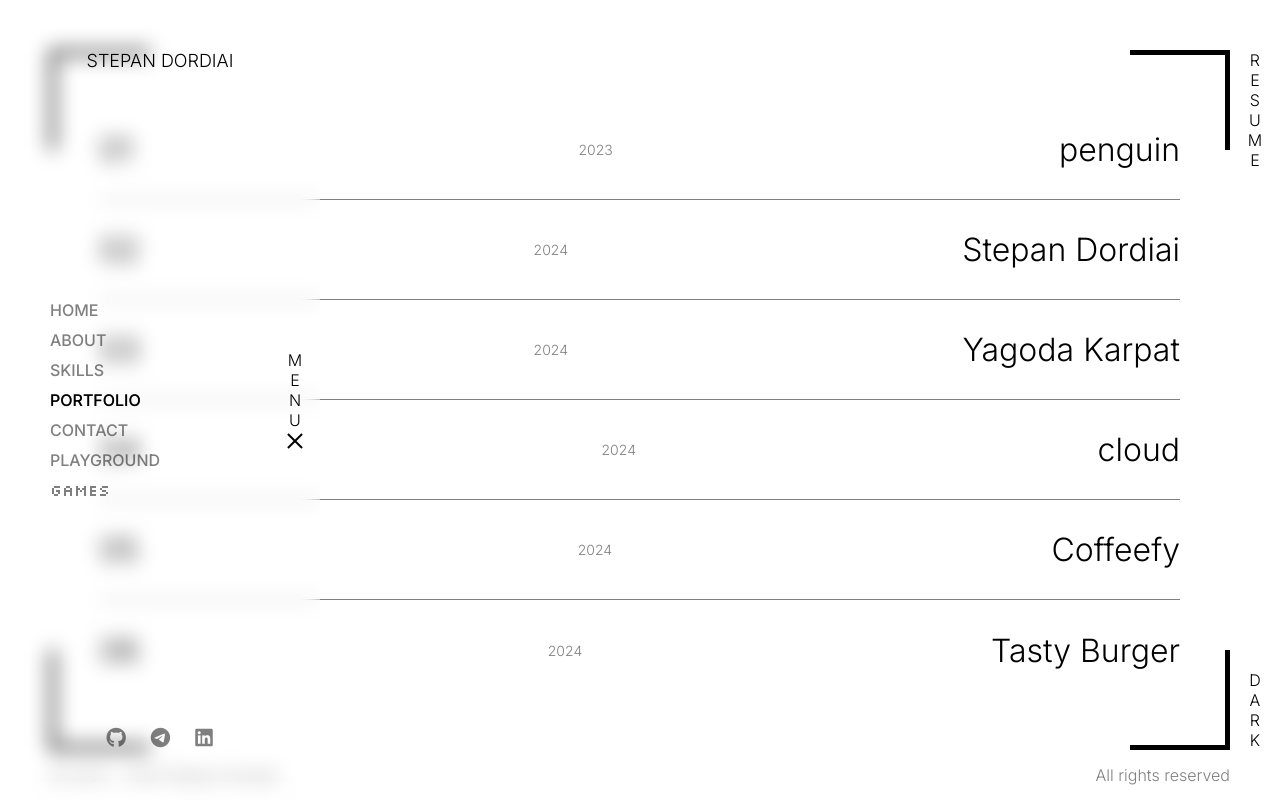
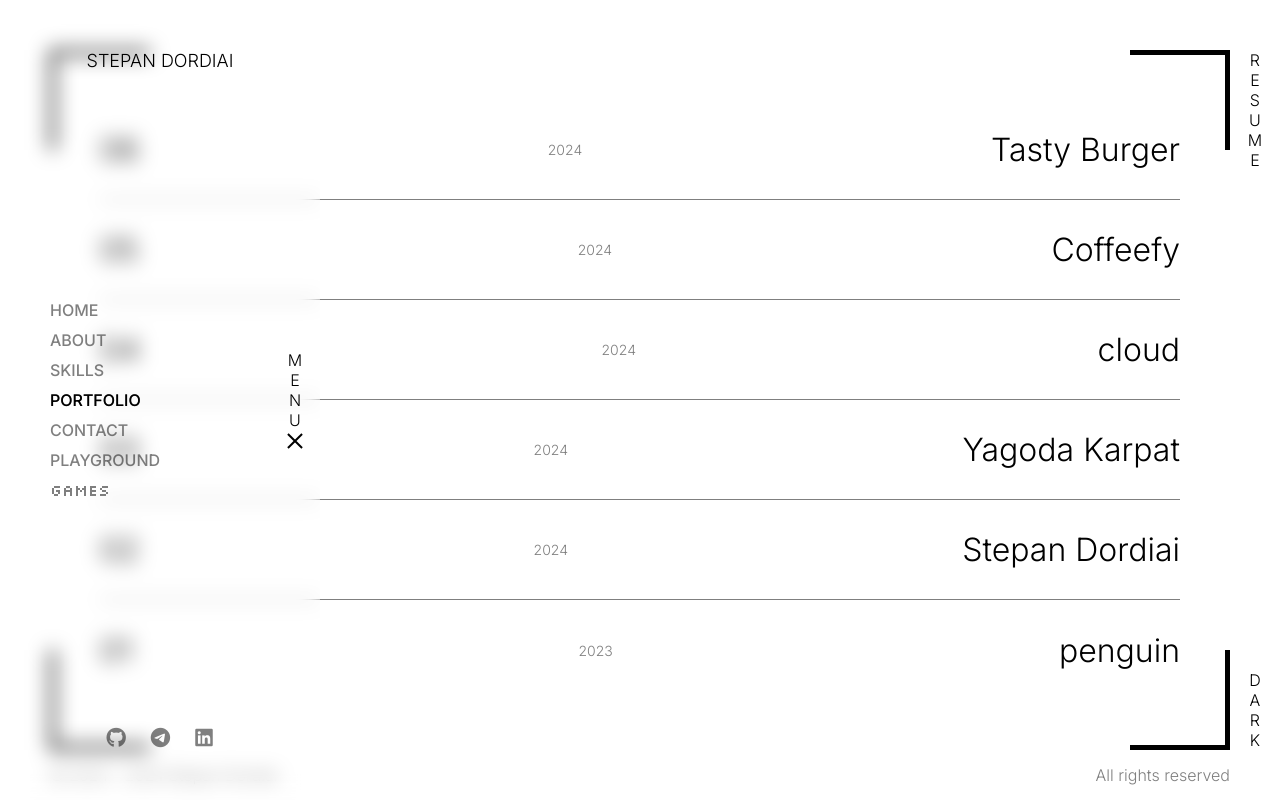
Before and after one commit to heeeyooo/stepan-dordiai, a React (Vite) app in the folder frontend/: page /portfolio in a window 1280 px wide. Built offline with nearby package versions, Linux system fonts and the light colour scheme.

Commit message:
v5.1.3 Fixed bugs

```diff
--- a/frontend/src/components/project/Project.jsx
+++ b/frontend/src/components/project/Project.jsx
@@ -3,7 +3,7 @@ import { makeCursorActive, makeCursorNormal } from "../../utils/cursorState";
 import { NavLink } from "react-router-dom";
 import "./Project.scss";
 
-function Project({ title, production, index }) {
+function Project({ id, title, production, index }) {
     AnimateElements(".project", "revealProject 1s forwards");
 
     return (
@@ -17,9 +17,7 @@ function Project({ title, production, index }) {
                 className="project__link"
                 to={`/project-page/${index}`}
             ></NavLink>
-            <p className="project__number">
-                {index + 1 < 10 ? `0${index + 1}` : index + 1}
-            </p>
+            <p className="project__number">{id < 10 ? `0${id}` : id}</p>
             <p className="project__production">{production}</p>
             <h3 className="project__title">{title}</h3>
         </div>
--- a/frontend/src/data/portfolioData.jsx
+++ b/frontend/src/data/portfolioData.jsx
@@ -1,4 +1,3 @@
-import { v4 as uuidv4 } from "uuid";
 import penguinVideo from "./videos/penguin.mp4";
 import stepanDordiaiVideo from "./videos/stepan-dordiai.mp4";
 import yagodaKarpatVideo from "./videos/yagoda-karpat.mp4";
@@ -7,17 +6,47 @@ import tastyBurgerImg from "./images/tasty-burger.png";
 
 const portfolioData = [
     {
-        id: uuidv4(),
-        title: "penguin",
-        production: "2023",
-        titleDesc: "Portfolio website",
-        liveSite: "https://penguin-project.netlify.app/",
-        githubRepo: "https://github.com/heeeyooo/penguin",
-        projectVideo: penguinVideo,
+        id: 6,
+        title: "Tasty Burger",
+        production: "2024",
+        titleDesk: "Special website",
+        liveSite: "https://heeeyooo.github.io/tasty-burger/",
+        githubRepo: "https://github.com/heeeyooo/tasty-burger",
+        projectImg: tastyBurgerImg,
+        videoNone: "none",
+    },
+    {
+        id: 5,
+        title: "Coffeefy",
+        production: "2024",
+        titleDesk: "E-commerce website",
+        liveSite: "https://heeeyooo.github.io/coffeefy/",
+        githubRepo: "https://github.com/heeeyooo/coffeefy",
+        imgNone: "none",
+        videoNone: "none",
+    },
+    {
+        id: 4,
+        title: "cloud",
+        production: "2024",
+        titleDesk: "Weather website",
+        liveSite: "https://cloud-project.netlify.app/",
+        githubRepo: "https://github.com/heeeyooo/cloud",
+        projectImg: cloudImg,
+        videoNone: "none",
+    },
+    {
+        id: 3,
+        title: "Yagoda Karpat",
+        production: "2024",
+        titleDesk: "Business website",
+        liveSite: "https://yagodakarpat.netlify.app/",
+        githubRepo: "https://github.com/heeeyooo/yagoda-karpat",
+        projectVideo: yagodaKarpatVideo,
         imgNone: "none",
     },
     {
-        id: uuidv4(),
+        id: 2,
         title: "Stepan Dordiai",
         production: "2024",
         titleDesk: "Portfolio website",
@@ -27,44 +56,14 @@ const portfolioData = [
         liveSiteNone: "none",
     },
     {
-        id: uuidv4(),
-        title: "Yagoda Karpat",
-        production: "2024",
-        titleDesk: "Business website",
-        liveSite: "https://yagodakarpat.netlify.app/",
-        githubRepo: "https://github.com/heeeyooo/yagoda-karpat",
-        projectVideo: yagodaKarpatVideo,
+        id: 1,
+        title: "penguin",
+        production: "2023",
+        titleDesc: "Portfolio website",
+        liveSite: "https://penguin-project.netlify.app/",
+        githubRepo: "https://github.com/heeeyooo/penguin",
+        projectVideo: penguinVideo,
         imgNone: "none",
-    },
-    {
-        id: uuidv4(),
-        title: "cloud",
-        production: "2024",
-        titleDesk: "Weather website",
-        liveSite: "https://cloud-project.netlify.app/",
-        githubRepo: "https://github.com/heeeyooo/cloud",
-        projectImg: cloudImg,
-        videoNone: "none",
-    },
-    {
-        id: uuidv4(),
-        title: "Coffeefy",
-        production: "2024",
-        titleDesk: "E-commerce website",
-        liveSite: "https://heeeyooo.github.io/coffeefy/",
-        githubRepo: "https://github.com/heeeyooo/coffeefy",
-        imgNone: "none",
-        videoNone: "none",
-    },
-    {
-        id: uuidv4(),
-        title: "Tasty Burger",
-        production: "2024",
-        titleDesk: "Special website",
-        liveSite: "https://heeeyooo.github.io/tasty-burger/",
-        githubRepo: "https://github.com/heeeyooo/tasty-burger",
-        projectImg: tastyBurgerImg,
-        videoNone: "none",
     },
 ];
 
--- a/frontend/src/pages/playground/Playground.jsx
+++ b/frontend/src/pages/playground/Playground.jsx
@@ -50,7 +50,7 @@ const Playground = () => {
             <section className="pg js-pg">
                 {projects
                     // MongoDB shuffle my json objects so i use sort() method to sort objects by id
-                    // I use sort for descending order
+                    // I use sort method to show pg-project in order from new to old
                     .sort((a, b) => b.id - a.id)
                     .map(
                         ({
--- a/frontend/src/pages/portfolio/Portfolio.jsx
+++ b/frontend/src/pages/portfolio/Portfolio.jsx
@@ -18,6 +18,7 @@ function Portfolio() {
                             key={project.id}
                             title={project.title}
                             production={project.production}
+                            id={project.id}
                             index={index}
                         />
                     );
```
